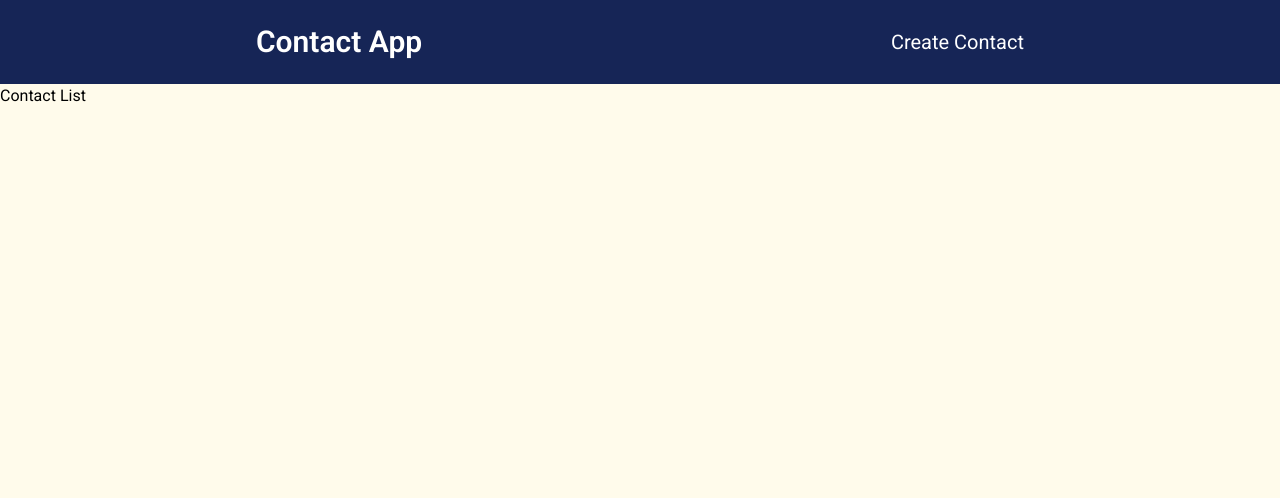
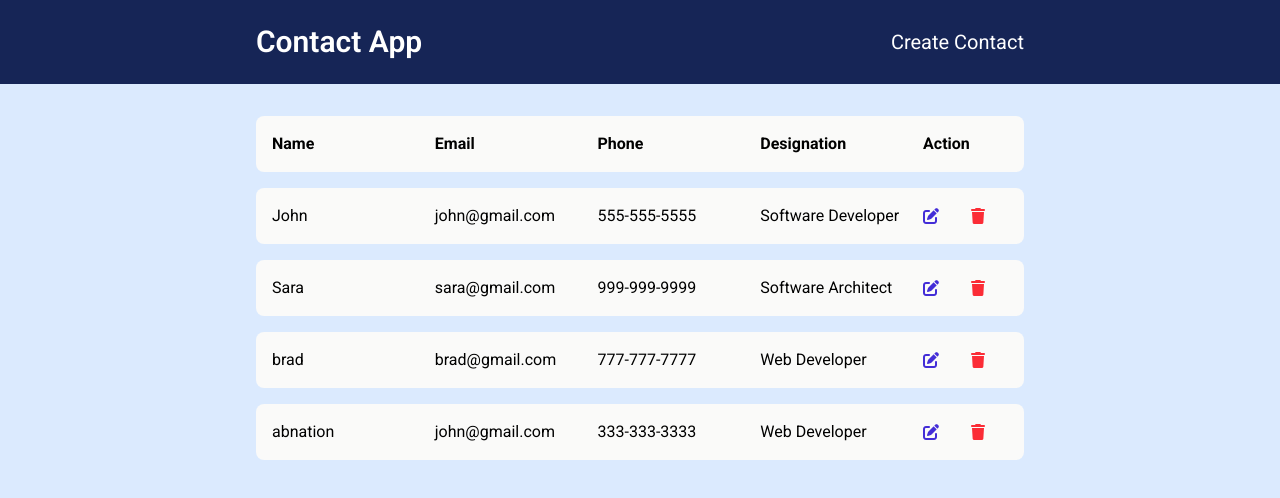
Before and after one commit to Bala-Logesh/contact-app-vuejs, a Vue app in the folder frontend/: page / in a window 1280 px wide. Shown: the top 498 px of the page. Built offline with nearby package versions, Linux system fonts and the light colour scheme.

Commit message:
Created contacts card and list

```diff
--- a/frontend/index.html
+++ b/frontend/index.html
@@ -6,6 +6,9 @@
   <link rel="icon" href="/favicon.ico">
   <meta name="viewport" content="width=device-width, initial-scale=1.0">
   <link href="/src/assets/main.css" rel="stylesheet">
+  <link rel="stylesheet" href="https://cdnjs.cloudflare.com/ajax/libs/font-awesome/6.7.2/css/all.min.css"
+    integrity="sha512-Evv84Mr4kqVGRNSgIGL/F/aIDqQb7xQ2vcrdIwxfjThSH8CSR7PBEakCr51Ck+w+/U6swU2Im1vVX0SVk9ABhg=="
+    crossorigin="anonymous" referrerpolicy="no-referrer" />
   <title>Contacts App</title>
 </head>
 
--- a/frontend/src/App.vue
+++ b/frontend/src/App.vue
@@ -1,7 +1,9 @@
 <template>
-  <div class="w-screen h-screen bg-amber-50">
+  <div class="w-screen h-screen bg-blue-100">
     <Header title="Contact App" />
-    <RouterView />
+    <div class="p-6 py-8 md:px-16 lg:px-24 xl:px-64">
+      <RouterView />
+    </div>
   </div>
 </template>
 
--- /dev/null
+++ b/frontend/src/components/Contact.vue
@@ -0,0 +1,29 @@
+<template>
+    <div class="flex flex-col max-w-md md:max-w-full gap-4 lg:gap-0 lg:flex-row w-full content-between p-6 md:p-4 mb-4 bg-stone-50 rounded-lg"
+        :class="isHeading && 'font-bold'">
+        <p class="basis-full">{{ contact.name }}</p>
+        <p class="basis-full">{{ contact.email }}</p>
+        <p class="basis-full">{{ contact.phone }}</p>
+        <p class="basis-full">{{ contact.designation }}</p>
+        <p class="lg:basis-sm" v-show="isHeading">Action</p>
+        <div class="flex content-between items-center gap-8 lg:basis-sm" v-show="!isHeading">
+            <i class="fa fa-edit text-indigo-700 cursor-pointer"></i>
+            <i class="fa fa-trash text-red-500 cursor-pointer"></i>
+        </div>
+    </div>
+</template>
+
+<script setup>
+
+const props = defineProps({
+    contact: {
+        type: Object,
+        required: true
+    },
+    isHeading: {
+        type: [Boolean, false]
+    }
+})
+</script>
+
+<style scoped></style>
--- a/frontend/src/components/ContactList.vue
+++ b/frontend/src/components/ContactList.vue
@@ -1,5 +1,48 @@
 <template>
-    <h3>
-        Contact List
-    </h3>
+    <div class="grid grid-cols-1 md:grid-cols-2 gap-10 lg:block">
+        <div class="hidden lg:block">
+            <Contact :contact="heading" isHeading />
+        </div>
+        <div v-for="contact in contacts" :key="contact.name" class="flex justify-center">
+            <Contact :contact="contact" />
+        </div>
+    </div>
 </template>
+
+<script setup>
+import Contact from './Contact.vue';
+
+const heading = {
+    name: 'Name',
+    email: 'Email',
+    phone: 'Phone',
+    designation: 'Designation'
+}
+
+const contacts = [
+    {
+        name: 'John',
+        email: 'john@gmail.com',
+        phone: '555-555-5555',
+        designation: 'Software Developer'
+    },
+    {
+        name: 'Sara',
+        email: 'sara@gmail.com',
+        phone: '999-999-9999',
+        designation: 'Software Architect'
+    },
+    {
+        name: 'brad',
+        email: 'brad@gmail.com',
+        phone: '777-777-7777',
+        designation: 'Web Developer'
+    },
+    {
+        name: 'abnation',
+        email: 'john@gmail.com',
+        phone: '333-333-3333',
+        designation: 'Web Developer'
+    }
+]
+</script>
--- a/frontend/src/components/Header.vue
+++ b/frontend/src/components/Header.vue
@@ -1,5 +1,5 @@
 <template>
-    <nav class="flex flex-row justify-between items-center p-6 md:px-32 lg:px-64 bg-blue-950 text-white">
+    <nav class="flex flex-col sm:flex-row justify-between items-center p-6 md:px-16 lg:px-24 xl:px-64 bg-blue-950 text-white">
         <router-link class="text-3xl font-semibold cursor-pointer" to="/">{{ title }}</router-link>
         <router-link class="text-xl hover:underline cursor-pointer" to="create-contact">Create Contact</router-link>
     </nav>
```
